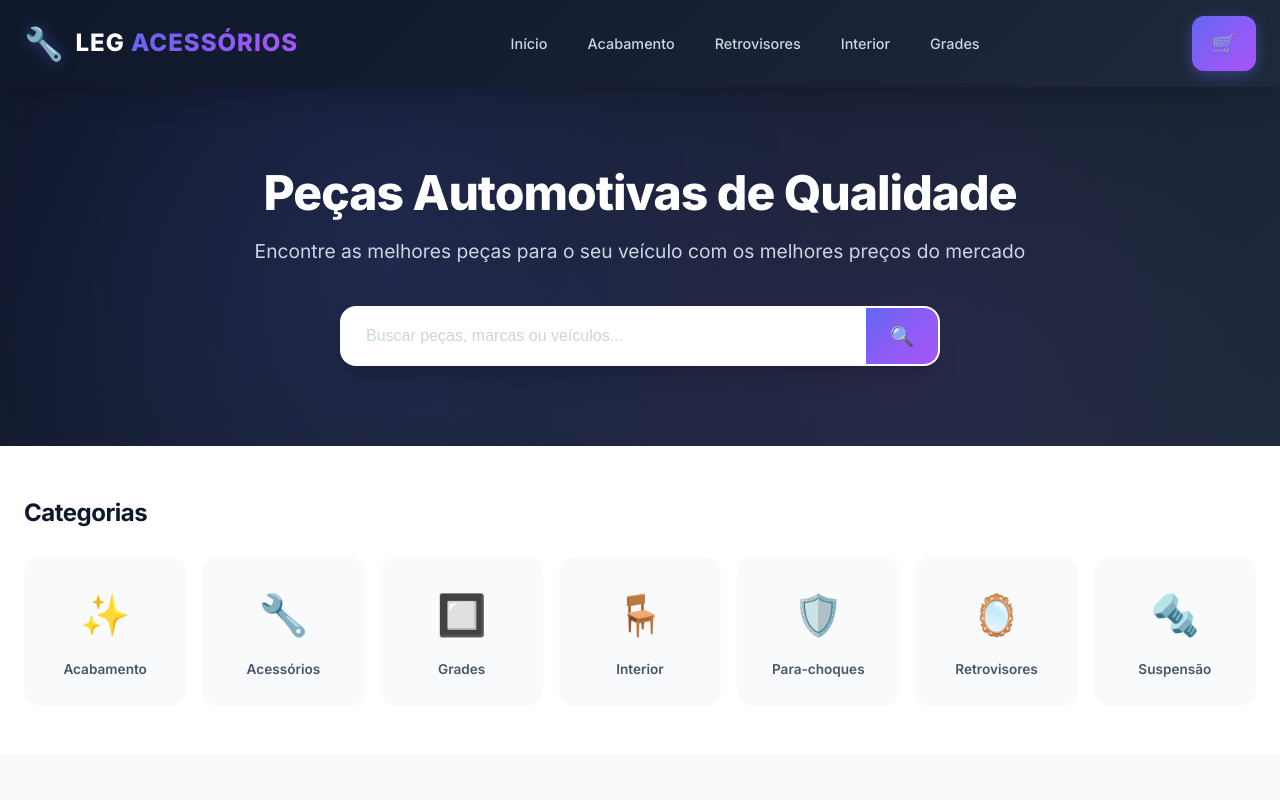
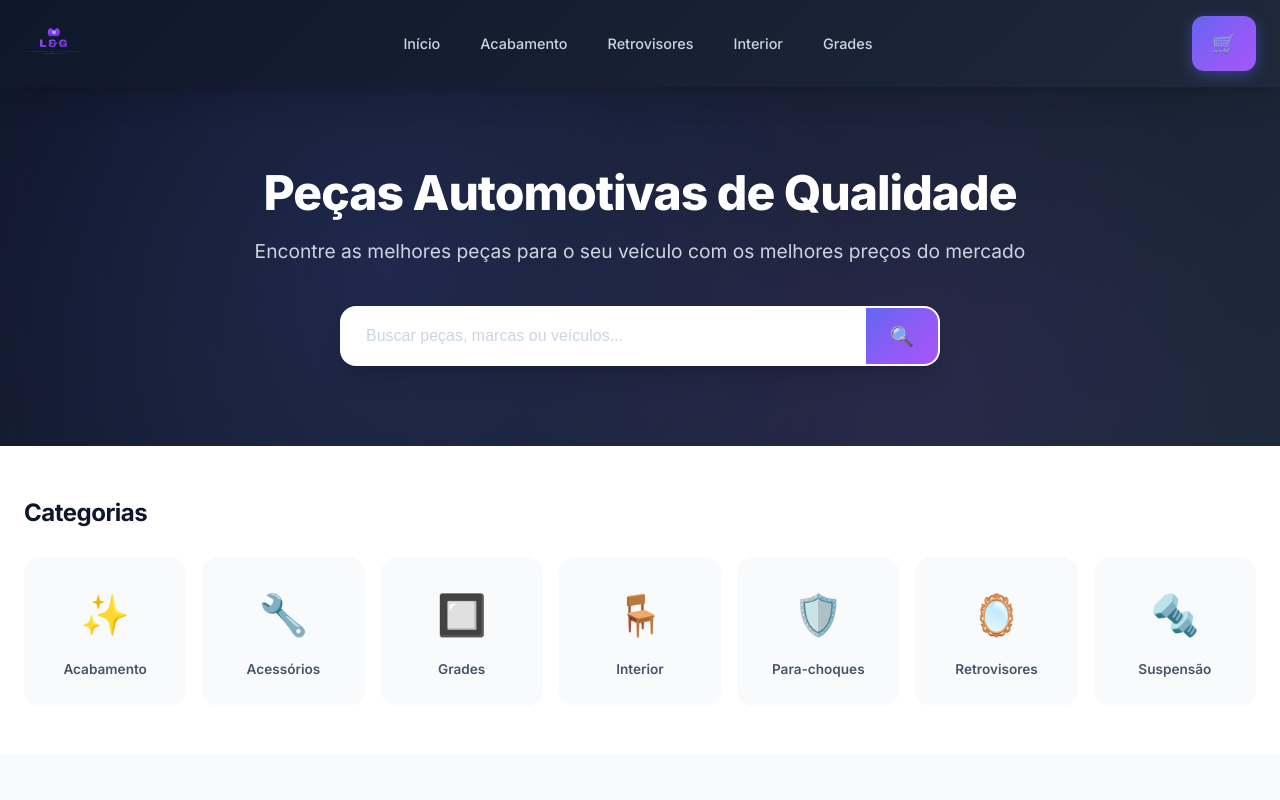
Before and after one commit to guuiparanhos93-ship-it/autopecas-store, a React (Vite) app: page / in a window 1280 px wide. Shown: the top 800 px of the page. Built offline with nearby package versions, Linux system fonts and the light colour scheme.

Commit message:
Adicionar logo SVG personalizado L&G no header e footer

```diff
--- a/src/components/Header.jsx
+++ b/src/components/Header.jsx
@@ -1,5 +1,6 @@
 import { Link } from 'react-router-dom';
 import { useCart } from '../context/CartContext';
+import Logo from './Logo';
 import './Header.css';
 
 function Header() {
@@ -9,8 +10,7 @@ function Header() {
     <header className="header">
       <div className="header-container">
         <Link to="/" className="logo">
-          <span className="logo-icon">🔧</span>
-          <span className="logo-text">LeG <span className="logo-highlight">Acessórios</span></span>
+          <Logo size={45} />
         </Link>
 
         <nav className="nav-links">
--- /dev/null
+++ b/src/components/Logo.jsx
@@ -0,0 +1,71 @@
+function Logo({ size = 50 }) {
+  const height = size;
+  const width = size * 1.33;
+
+  return (
+    <svg
+      xmlns="http://www.w3.org/2000/svg"
+      viewBox="0 0 400 300"
+      width={width}
+      height={height}
+      style={{ display: 'block' }}
+    >
+      <defs>
+        <linearGradient id="purpleGradient" x1="0%" y1="0%" x2="100%" y2="100%">
+          <stop offset="0%" style={{ stopColor: '#8B5CF6' }}/>
+          <stop offset="50%" style={{ stopColor: '#7C3AED' }}/>
+          <stop offset="100%" style={{ stopColor: '#6D28D9' }}/>
+        </linearGradient>
+
+        <filter id="shadow" x="-20%" y="-20%" width="140%" height="140%">
+          <feDropShadow dx="0" dy="4" stdDeviation="6" floodColor="#6D28D9" floodOpacity="0.3"/>
+        </filter>
+      </defs>
+
+      <g transform="translate(200, 100)" filter="url(#shadow)">
+        <path d="M-35 -40
+                 C-35 -50, -25 -55, -15 -50
+                 L0 -35
+                 L0 0
+                 L-25 0
+                 C-35 0, -40 -10, -40 -20
+                 L-40 -35
+                 C-40 -38, -38 -40, -35 -40Z"
+              fill="url(#purpleGradient)"/>
+
+        <path d="M35 -40
+                 C35 -50, 25 -55, 15 -50
+                 L0 -35
+                 L0 0
+                 L25 0
+                 C35 0, 40 -10, 40 -20
+                 L40 -35
+                 C40 -38, 38 -40, 35 -40Z"
+              fill="url(#purpleGradient)"/>
+
+        <circle cx="0" cy="-25" r="12" fill="#FFFFFF"/>
+        <circle cx="0" cy="-25" r="8" fill="url(#purpleGradient)"/>
+
+        <g transform="translate(0, -25)">
+          <circle cx="0" cy="0" r="5" fill="#FFFFFF"/>
+          <rect x="-1.5" y="-10" width="3" height="5" fill="url(#purpleGradient)" rx="1"/>
+          <rect x="-1.5" y="5" width="3" height="5" fill="url(#purpleGradient)" rx="1"/>
+          <rect x="-10" y="-1.5" width="5" height="3" fill="url(#purpleGradient)" ry="1"/>
+          <rect x="5" y="-1.5" width="5" height="3" fill="url(#purpleGradient)" ry="1"/>
+        </g>
+      </g>
+
+      <text x="200" y="175" fontFamily="Arial Black, Arial, sans-serif" fontSize="72" fontWeight="900" fill="url(#purpleGradient)" textAnchor="middle" letterSpacing="8">
+        L&G
+      </text>
+
+      <text x="200" y="205" fontFamily="Arial, sans-serif" fontSize="14" fill="#6D28D9" textAnchor="middle" letterSpacing="4" fontWeight="500">
+        ACESSÓRIOS & PEÇAS AUTOMOTIVAS
+      </text>
+
+      <rect x="120" y="215" width="160" height="2" fill="url(#purpleGradient)" rx="1"/>
+    </svg>
+  );
+}
+
+export default Logo;
--- a/src/pages/Home.css
+++ b/src/pages/Home.css
@@ -182,6 +182,18 @@ section h2 {
   margin-bottom: 3rem;
 }
 
+.footer-logo {
+  display: flex;
+  flex-direction: column;
+  gap: 1rem;
+}
+
+.footer-logo svg {
+  background: var(--white);
+  border-radius: 12px;
+  padding: 0.5rem;
+}
+
 .footer-col h3 {
   font-size: 1.3rem;
   margin-bottom: 1rem;
--- a/src/pages/Home.jsx
+++ b/src/pages/Home.jsx
@@ -2,6 +2,7 @@ import { useState, useMemo } from 'react';
 import { useSearchParams } from 'react-router-dom';
 import SearchBar from '../components/SearchBar';
 import ProductCard from '../components/ProductCard';
+import Logo from '../components/Logo';
 import products from '../data/products.json';
 import './Home.css';
 
@@ -114,8 +115,8 @@ function Home() {
       <footer className="footer">
         <div className="container">
           <div className="footer-grid">
-            <div className="footer-col">
-              <h3>🔧 LeG <span>Acessórios LTDA</span></h3>
+            <div className="footer-col footer-logo">
+              <Logo size={60} />
               <p>Sua loja online de autopeças com qualidade garantida e os melhores preços.</p>
             </div>
             <div className="footer-col">
```
